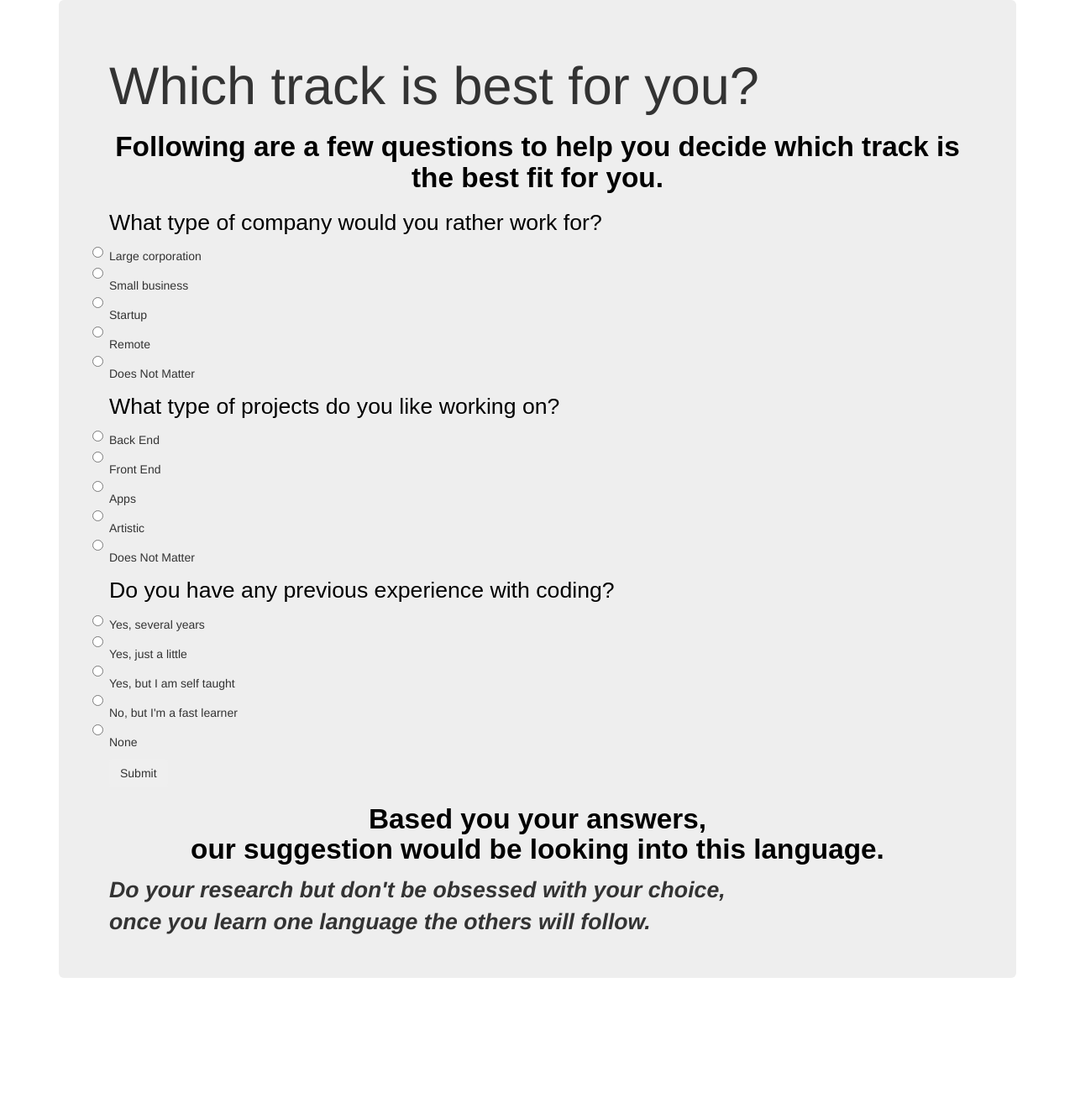
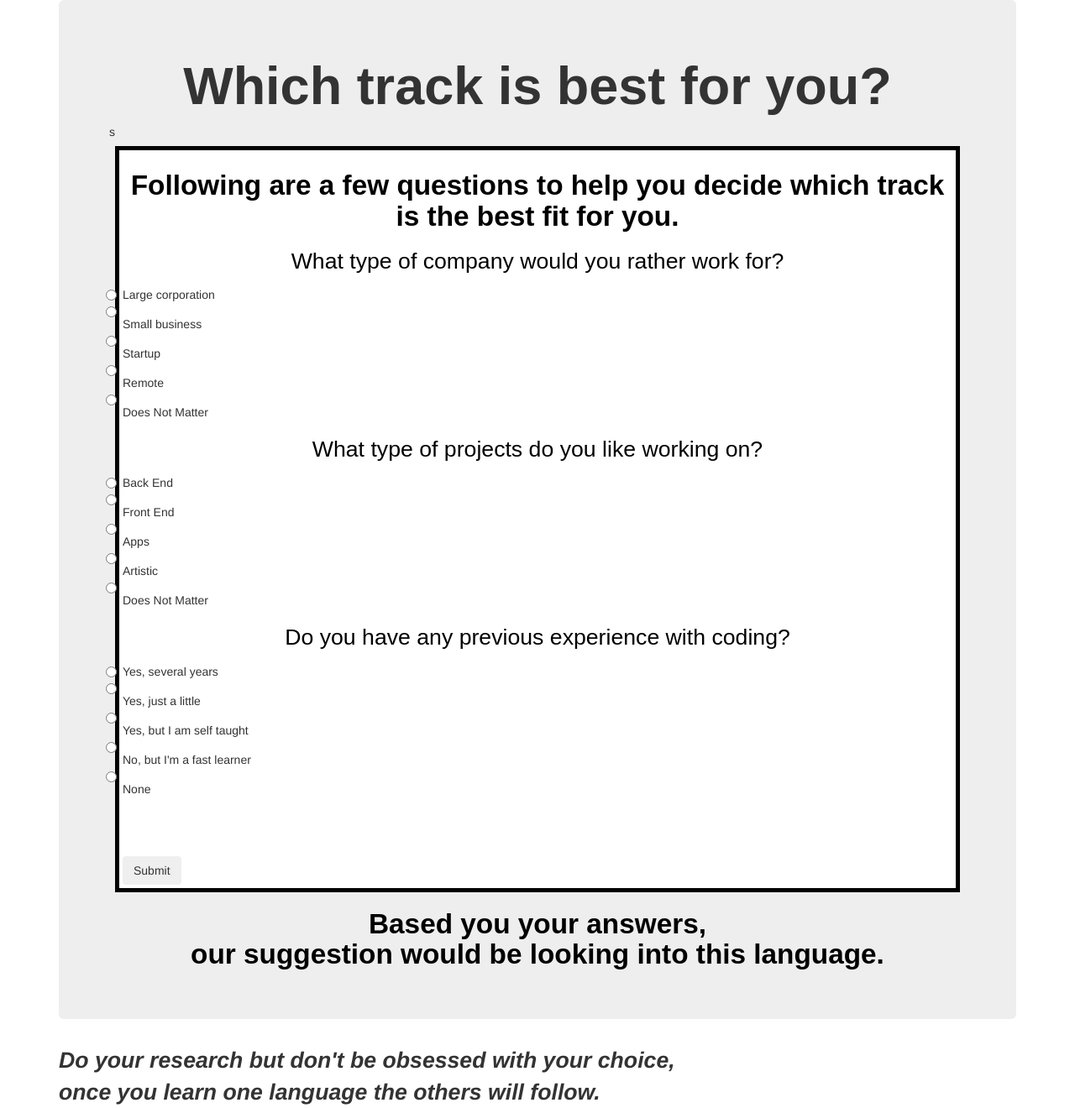
Before and after one commit to bethatmarys/week_2_final, a plain HTML site: page index.html in a window 1280 px wide. Shown: the whole page at 84% size. Before the commit the page ends 1195 px from the top, so only its background shows below. Drawn offline with Linux system fonts and the light colour scheme.

Commit message:
add more css

```diff
--- a/css/styles.css
+++ b/css/styles.css
@@ -5,13 +5,21 @@
   font-style:italic;size;
   font-size: 20pt;
   font-weight: bold;
+  text-indent:
 }
-s
+.my-class {
+  margin: 7px;
+  border: 5px solid black;
+  padding: 4px;
+  background-color: white ;
+}
+
 h1 {
   font-family: sans-serif;
   font-size: 30pt;
   font-weight: bold;
   color: black;
+  text-align: center;
 }
 h2 {
   text-align: center;
@@ -21,8 +29,10 @@ h2 {
   color: black;
 }
 h3 {
+  text-align: center;
   font-family: sans-serif;
   font-size: 20pt;
   font-weight:normal;;
   color: black;
-<
+
+}
--- a/index.html
+++ b/index.html
@@ -11,35 +11,37 @@
     <div class="container">
     <div class="jumbotron">
     <form id="option">
-            <h1>Which track is best for you?</h1>
+      <h1>Which track is best for you?</h1>s
+
+      <div class="my-class">
       <h2>Following are a few questions to help you decide which track is the best fit for you.</h2>
+      <h3>What type of company would you rather work for?</h3>
         <div class="radio">
-                <h3>What type of company would you rather work for?</h3>
           <p><input type="radio" name="answer1" value="lgcorp"></p>Large corporation
           <p><input type="radio" name="answer1" value="smbus"></p>Small business
           <p><input type="radio" name="answer1" value="stup"></p>Startup
           <p><input type="radio" name="answer1" value="remo"></p>Remote
           <p><input type="radio" name="answer1" value="dnm"></p>Does Not Matter
         </div>
+      <h3>What type of projects do you like working on?</h3>
         <div class="radio">
-                <h3>What type of projects do you like working on?</h3>
           <p><input type="radio" name="answer2" value="bkend"></p>Back End
           <p><input type="radio" name="answer2" value="ftend"></p>Front End
           <p><input type="radio" name="answer2" value="apps"></p>Apps
           <p><input type="radio" name="answer2" value="artistic"></p>Artistic
           <p><input type="radio" name="answer2" value="dnm"></p>Does Not Matter
         </div>
+      <h3>Do you have any previous experience with coding?</h3>
         <div class="radio">
-                <h3>Do you have any previous experience with coding?</h3>
           <p><input type="radio" name="answer3" value="yes1"></p>Yes, several years
           <p><input type="radio" name="answer3" value="yes2"></p>Yes, just a little
           <p><input type="radio" name="answer3" value="yes3"></p>Yes, but I am self taught
           <p><input type="radio" name="answer3" value="no1"></p>No, but I'm a fast learner
           <p><input type="radio" name="answer3" value="none"></p>None
         </div>
+        <br><br><br>
         <button type="submit" class="btn">Submit</button>
-            </form>
-            <form>
+        </div>
       <h2>Based you your answers,<br>our suggestion would be looking into this language.</h2>
         <div class="java" id="instruction">
           <img src= "img1/java.jpg" style="width: 450px;height:375px">
@@ -56,12 +58,12 @@
           <div class="css" id="instruction">
           <img src= "img1/css.jpg" style="width: 450px;height:375px" >
         </div>
+        </div>
+        <footer class="suggestions">Do your research but don't be obsessed with your choice,<br>once you learn one language the others will follow.</footer>
       </form>
-        <footer class="suggestions">Do your research but don't be obsessed with your choice,<br>once you learn one language the others will follow.</footer>
   </div>
 </div>
 
 
-
   </body>
 </html>
```
Lines whose indentation alone changed are shown as unchanged.
